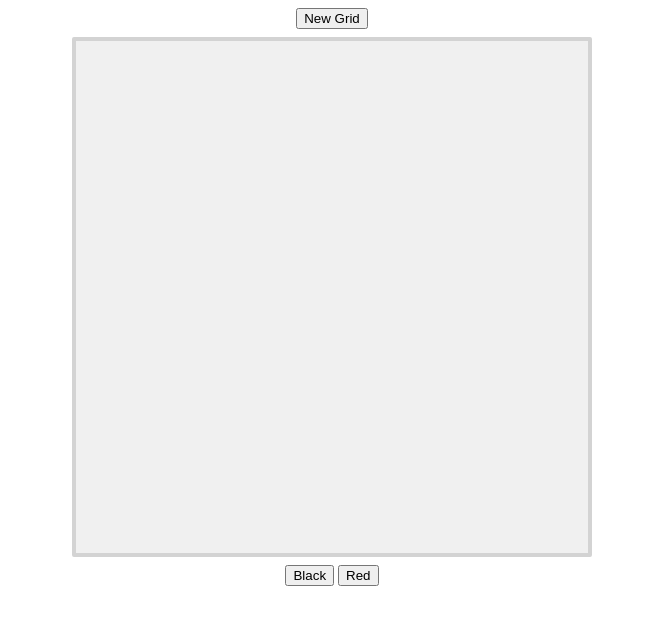
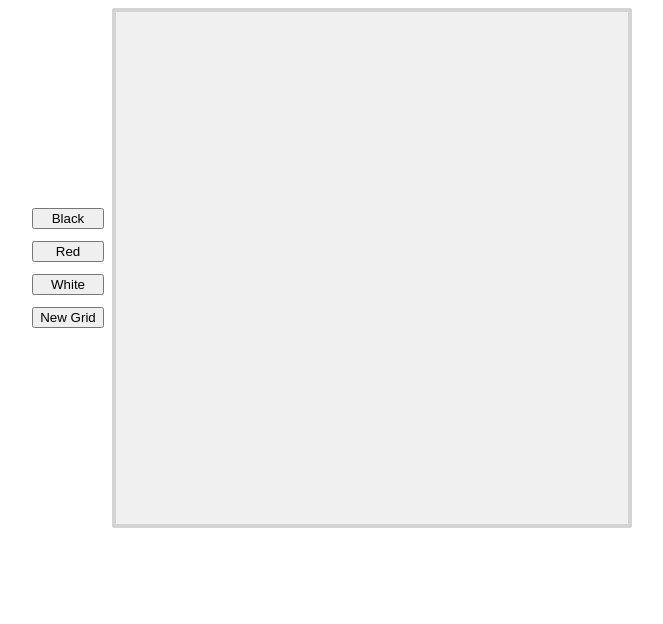
Before and after one commit to NAHammell/etch-a-sketch, a plain HTML site: page index.html in a window 1280 px wide. Shown: the whole page, without its empty margins (308-971 px from the left). Drawn offline with Linux system fonts and the light colour scheme.

Commit message:
Edit hierarchy and alignment

```diff
--- a/index.html
+++ b/index.html
@@ -12,14 +12,15 @@
 </head>
 <body>
     <div id="wrapper">
-        <button id="grid-gen">New Grid</button>
-
-        <div id="sketchpad"></div>
-
         <div id="tools">
             <button id="black">Black</button>
             <button id="red">Red</button>
+            <button id="white">White</button>
+
+            <button id="grid-gen">New Grid</button>
         </div>
+
+        <div id="sketchpad"></div>
     </div>
 </body>
 </html>
--- a/script.js
+++ b/script.js
@@ -3,6 +3,7 @@ const gridBtn = document.querySelector('#grid-gen');
 
 const colorBlack = document.querySelector('#black');
 const colorRed = document.querySelector('#red');
+const colorWhite = document.querySelector('#white');
 
 let color = 'red';
 
@@ -43,5 +44,6 @@ gridBtn.addEventListener('click', newGrid);
 
 colorBlack.addEventListener('click', colorset => {color = 'black'});
 colorRed.addEventListener('click', colorset => {color = 'red'});
+colorWhite.addEventListener('click', colorset => {color = 'rgb(240, 240, 240)'});
 
 createGrid(16);
--- a/styles.css
+++ b/styles.css
@@ -1,8 +1,14 @@
 #wrapper {
     display: flex;
+    justify-content: center;
+    gap: 8px;
+}
+
+#tools {
+    display: flex;
     flex-direction: column;
-    align-items: center;
-    gap: 8px;
+    justify-content: center;
+    gap: 12px;
 }
 
 #sketchpad {
```
